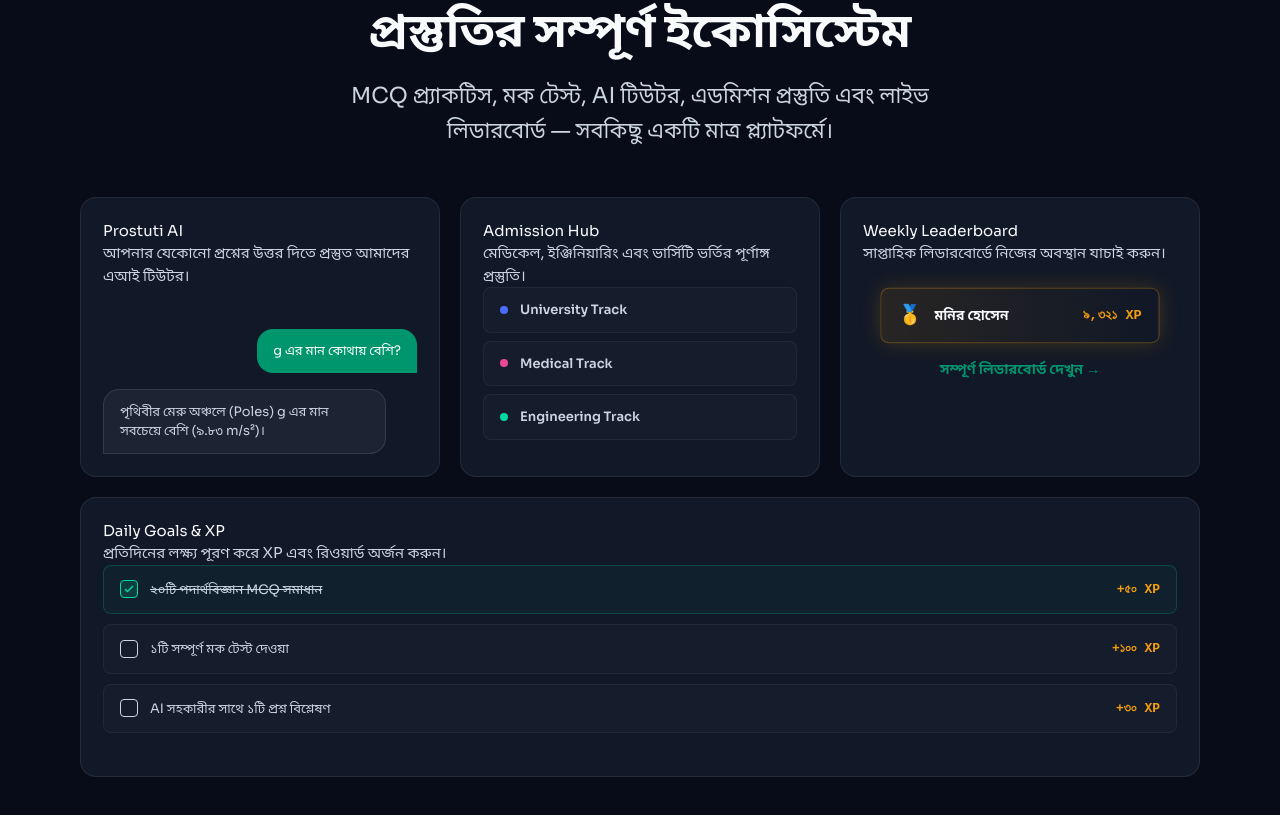
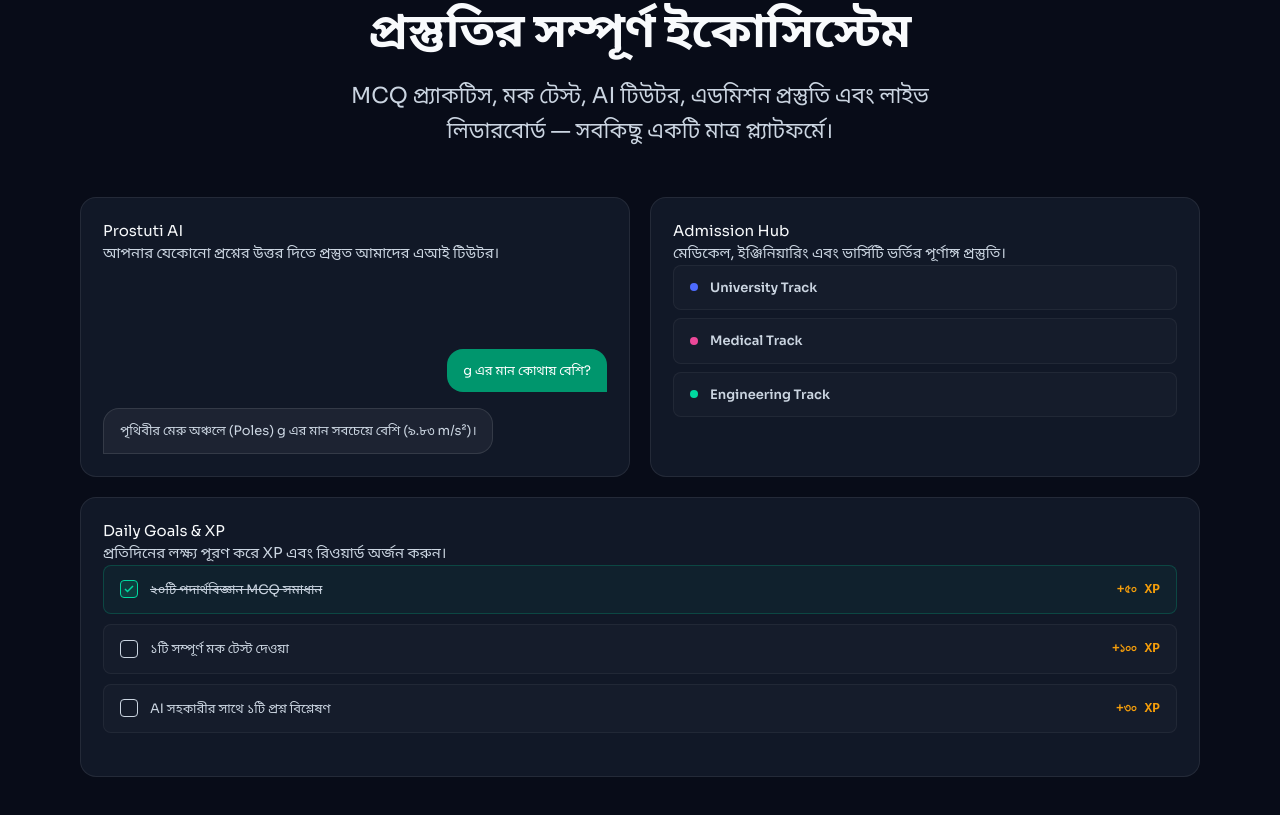
Before and after one commit to mdmonirhossen6/prostutii, a Next.js app: page / in a window 1280 px wide. Shown: the part 1222-2037 px from the top of the page. Built offline with nearby package versions, Linux system fonts and the light colour scheme.

Commit message:
fix: completely remove leaderboard from FeaturesGrid

```diff
--- a/components/FeaturesGrid.tsx
+++ b/components/FeaturesGrid.tsx
@@ -185,28 +185,6 @@
             </div>
           </div>
 
-          {/* 5. Weekly Leaderboard */}
-          <div className="bento-card bento-leaderboard reveal" style={{ transitionDelay: '140ms' }}>
-            <div className="bento-content">
-              <h3 className="bento-title">{t.leaderboardTitle}</h3>
-              <p className="bento-desc">{t.leaderboardDesc}</p>
-
-              <div className="bento-visual leaderboard-visual" style={{ display: 'flex', flexDirection: 'column', gap: '16px', padding: '24px' }}>
-                <div className="lb-user-row" style={{ transform: 'scale(1.05)', boxShadow: '0 0 20px rgba(245,158,11,0.2)', border: '1px solid rgba(245,158,11,0.3)', background: 'linear-gradient(90deg, rgba(245,158,11,0.1), transparent)' }}>
-                  <span className="lb-rank" style={{ color: '#f59e0b', fontSize: '18px' }}>🥇</span>
-                  <span className="lb-name" style={{ fontWeight: 700 }}>{t.leaderboardUsers[0].name}</span>
-                  <span className="lb-xp" style={{ color: '#f59e0b', fontWeight: 700 }}>{t.leaderboardUsers[0].xp}</span>
-                </div>
-
-                <div style={{ textAlign: 'center', marginTop: 'auto' }}>
-                  <a href="#leaderboard" style={{ fontSize: '14px', fontWeight: 600, color: 'var(--color-surface-strong)', textDecoration: 'none', transition: 'opacity 0.2s' }} onMouseEnter={e => e.currentTarget.style.opacity = '0.7'} onMouseLeave={e => e.currentTarget.style.opacity = '1'}>
-                    {t.fullLeaderboardLink}
-                  </a>
-                </div>
-              </div>
-            </div>
-          </div>
-
           {/* 6. Daily Goals & XP */}
           <div className="bento-card bento-goals reveal" style={{ transitionDelay: '210ms' }}>
             <div className="bento-content">
@@ -233,7 +211,7 @@
       <style jsx>{`
         .bento-grid {
           display: grid;
-          grid-template-columns: repeat(3, 1fr);
+          grid-template-columns: repeat(2, 1fr);
           grid-auto-rows: minmax(280px, auto);
           gap: var(--space-4);
         }
@@ -277,7 +255,8 @@
 
         /* Specific Grid Placements */
         .bento-ai { grid-column: span 1; }
-        .bento-goals { grid-column: span 3; }
+        .bento-admission { grid-column: span 1; }
+        .bento-goals { grid-column: span 2; }
 
 
         /* AI Visual */
```
